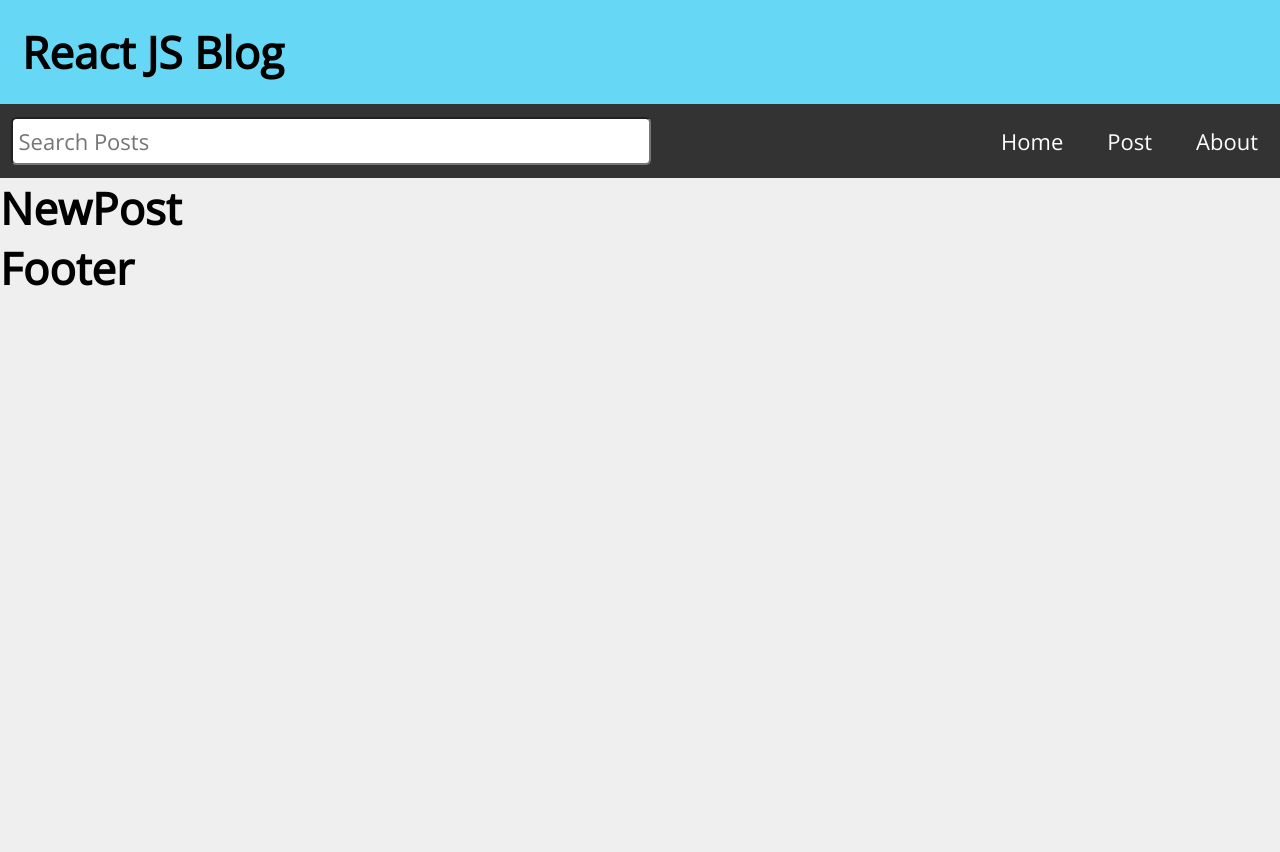
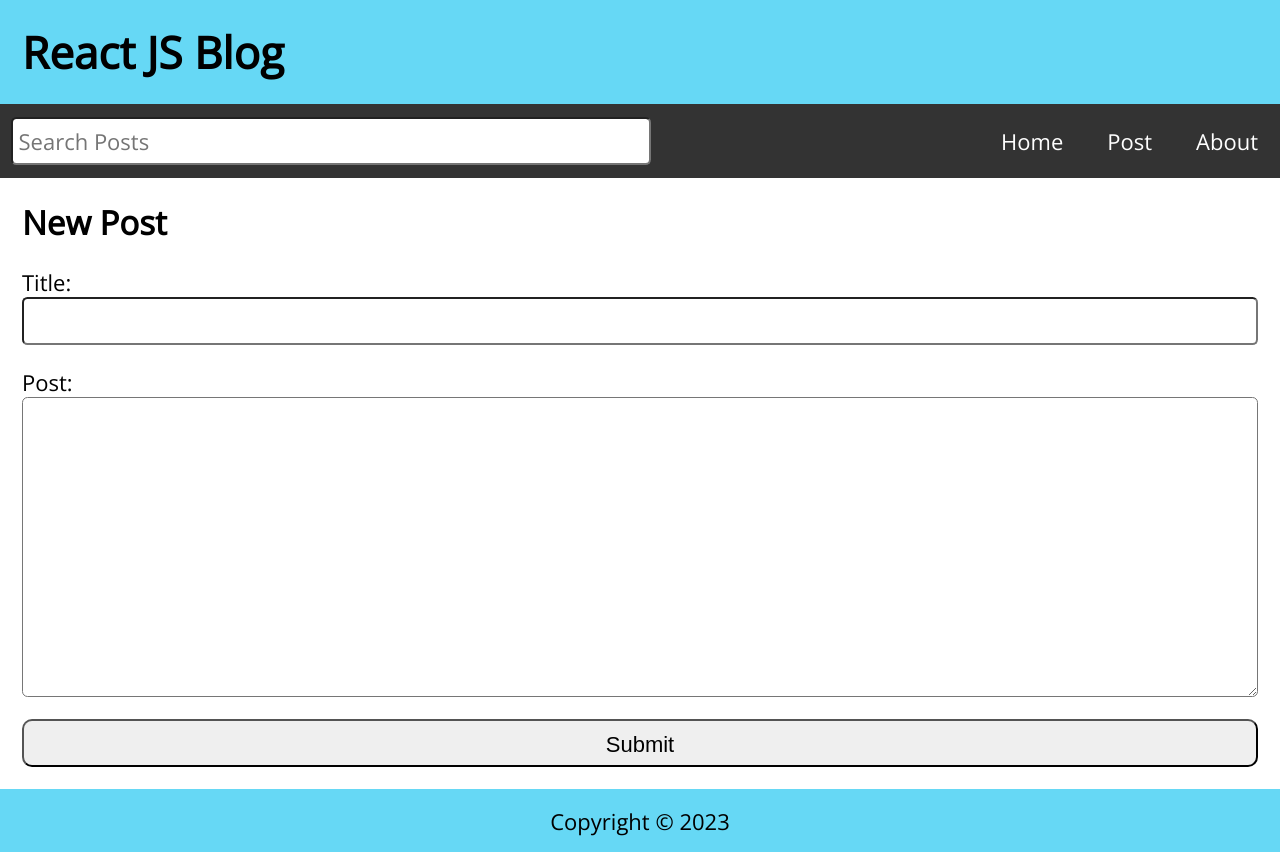
Before and after one commit to chobuzz/react-js-blog-app, a React (Create React App) app: page /post in a window 1280 px wide. Before the commit the page ends 800 px from the top, so only its background shows below. Built offline with nearby package versions, Linux system fonts and the light colour scheme.

Commit message:
apply React Router hooks and links

```diff
--- a/package.json
+++ b/package.json
@@ -6,6 +6,7 @@
     "@testing-library/jest-dom": "^5.17.0",
     "@testing-library/react": "^13.4.0",
     "@testing-library/user-event": "^13.5.0",
+    "date-fns": "^2.30.0",
     "react": "^18.2.0",
     "react-dom": "^18.2.0",
     "react-router-dom": "^6.16.0",
--- a/src/About.js
+++ b/src/About.js
@@ -1,9 +1,10 @@
-import React from "react";
-
 const About = () => {
   return (
-    <main>
-      <h1>About</h1>
+    <main className="About">
+      <h2>About</h2>
+      <p style={{ marginTop: "1rem" }}>
+        This blog app is a project in the Learn React tutorial series.
+      </p>
     </main>
   );
 };
--- a/src/App.js
+++ b/src/App.js
@@ -6,8 +6,9 @@ import PostPage from "./PostPage";
 import About from "./About";
 import Missing from "./Missing";
 import Footer from "./Footer";
-import { Routes, Route, useHistory, BrowserRouter } from "react-router-dom";
+import { Routes, Route, useNavigate, BrowserRouter } from "react-router-dom";
 import { useState, useEffect } from "react";
+import { format } from "date-fns";
 
 function App() {
   const [posts, setPosts] = useState([
@@ -38,15 +39,60 @@ function App() {
   ]);
   const [search, setSearch] = useState("");
   const [searchResults, setSearchResults] = useState([]);
+  const [postTitle, setPostTitle] = useState("");
+  const [postBody, setPostBody] = useState("");
+  const navigate = useNavigate();
+
+  useEffect(() => {
+    const filteredResults = posts.filter(
+      (post) =>
+        post.body.toLowerCase().includes(search.toLowerCase()) ||
+        post.title.toLowerCase().includes(search.toLowerCase())
+    );
+
+    setSearchResults(filteredResults.reverse());
+  }, [posts, search]);
+
+  const handleSubmit = (e) => {
+    e.preventDefault();
+    const id = posts.length ? posts[posts.length - 1].id + 1 : 1;
+    const datetime = format(new Date(), "MMMM dd, yyyy pp");
+    const newPost = { id, title: postTitle, datetime, body: postBody };
+    const allPosts = [...posts, newPost];
+    setPosts(allPosts);
+    setPostTitle("");
+    setPostBody("");
+    navigate("/");
+  };
+
+  const handleDelete = (id) => {
+    const postsList = posts.filter((post) => post.id !== id);
+    setPosts(postsList);
+    navigate("/");
+  };
 
   return (
     <>
       <Header title="React JS Blog" />
       <Nav search={search} setSearch={setSearch} />
       <Routes>
-        <Route path="/" element={<Home posts={posts} />} />
-        <Route path="/post" element={<NewPost />} />
-        <Route path="/post/:id" element={<PostPage />} />
+        <Route path="/" element={<Home posts={searchResults} />} />
+        <Route
+          path="/post"
+          element={
+            <NewPost
+              handleSubmit={handleSubmit}
+              postTitle={postTitle}
+              setPostTitle={setPostTitle}
+              postBody={postBody}
+              setPostBody={setPostBody}
+            />
+          }
+        />
+        <Route
+          path="/post/:id"
+          element={<PostPage posts={posts} handleDelete={handleDelete} />}
+        />
         <Route path="/about" element={<About />} />
         <Route path="*" element={<Missing />} />
       </Routes>
--- a/src/Footer.js
+++ b/src/Footer.js
@@ -1,9 +1,8 @@
-import React from "react";
-
 const Footer = () => {
+  const today = new Date();
   return (
-    <footer>
-      <h1>Footer</h1>
+    <footer className="Footer">
+      <p>Copyright &copy; {today.getFullYear()}</p>
     </footer>
   );
 };
--- a/src/Missing.js
+++ b/src/Missing.js
@@ -1,9 +1,14 @@
 import React from "react";
+import { Link } from "react-router-dom";
 
 const Missing = () => {
   return (
-    <main>
-      <h1>Missing</h1>
+    <main className="Missing">
+      <h2>Page Not Found</h2>
+      <p>Well, that's disappointing.</p>
+      <p>
+        <Link to="/">Visit Our Homepage</Link>
+      </p>
     </main>
   );
 };
--- a/src/NewPost.js
+++ b/src/NewPost.js
@@ -1,9 +1,33 @@
 import React from "react";
 
-const NewPost = () => {
+const NewPost = ({
+  handleSubmit,
+  postTitle,
+  setPostTitle,
+  postBody,
+  setPostBody,
+}) => {
   return (
-    <main>
-      <h1>NewPost</h1>
+    <main className="NewPost">
+      <h2>New Post</h2>
+      <form className="newPostForm" onSubmit={handleSubmit}>
+        <label htmlFor="postTitle">Title:</label>
+        <input
+          id="postTitle"
+          type="text"
+          required
+          value={postTitle}
+          onChange={(e) => setPostTitle(e.target.value)}
+        />
+        <label htmlFor="postBody">Post:</label>
+        <textarea
+          id="postBody"
+          required
+          value={postBody}
+          onChange={(e) => setPostBody(e.target.value)}
+        />
+        <button type="submit">Submit</button>
+      </form>
     </main>
   );
 };
--- a/src/PostPage.js
+++ b/src/PostPage.js
@@ -1,9 +1,30 @@
 import React from "react";
+import { useParams, Link } from "react-router-dom";
 
-const PostPage = () => {
+const PostPage = ({ posts, handleDelete }) => {
+  const { id } = useParams();
+  const post = posts.find((post) => post.id.toString() === id);
   return (
-    <main>
-      <h1>PostPage</h1>
+    <main className="PostPage">
+      <article className="post">
+        {post && (
+          <>
+            <h2>{post.title}</h2>
+            <p className="postDate">{post.datetime}</p>
+            <p className="postBody">{post.body}</p>
+            <button onClick={() => handleDelete(post.id)}>Delete Post</button>
+          </>
+        )}
+        {!post && (
+          <>
+            <h2>Post Not Fount</h2>
+            <p>Well, that's disappointing.</p>
+            <p>
+              <Link to="/">Visit Our Homepage</Link>
+            </p>
+          </>
+        )}
+      </article>
     </main>
   );
 };
```
Also changed, not shown: 1 other file (tests, documents, lock files or other folders).
